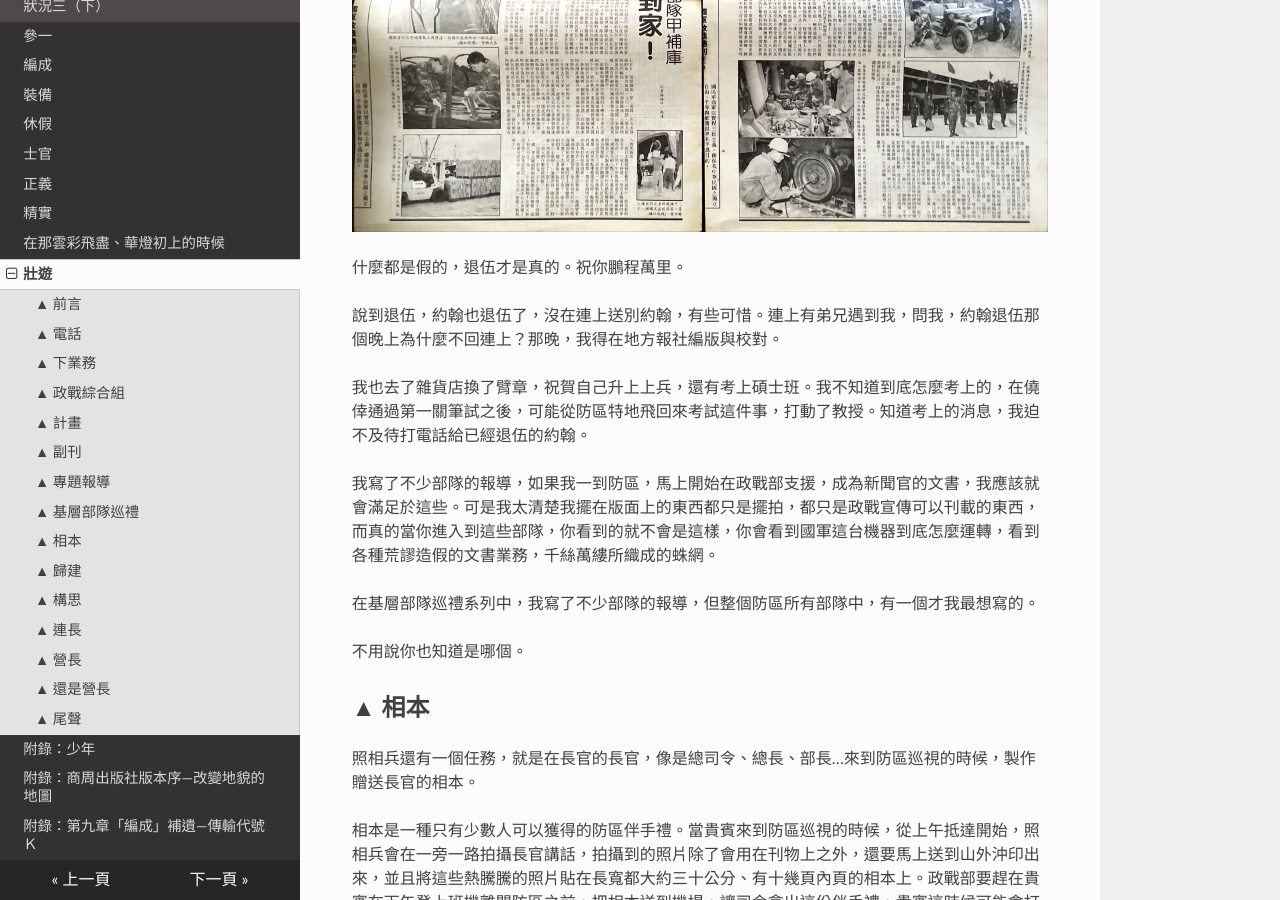
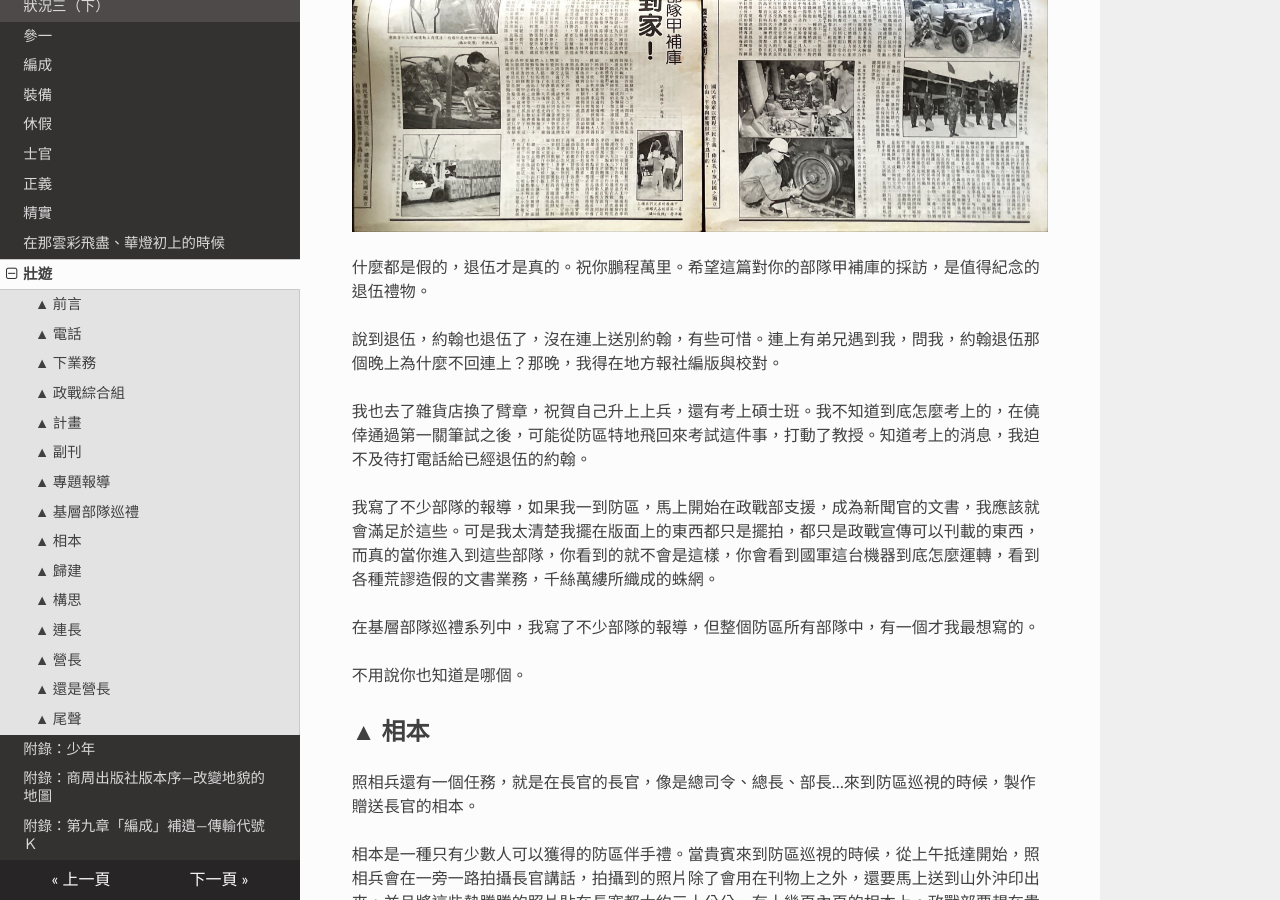
Before and after one commit to zonble/zk3, an MkDocs documentation site: the page built from docs/15_1.md, in a window 1280 px wide and 900 px high, scrolled down 22562 px. Built offline with MkDocs 1.6.1, drawn with Linux system fonts in a browser that asks for light colours; nearby versions of some CDN libraries.

Commit message:
Updates the new chapter.

```diff
--- a/docs/15_1.md
+++ b/docs/15_1.md
@@ -342,7 +342,7 @@
 
 ![基層部隊巡禮](15_images/p11.jpeg)
 
-什麼都是假的，退伍才是真的。祝你鵬程萬里。
+什麼都是假的，退伍才是真的。祝你鵬程萬里。希望這篇對你的部隊甲補庫的採訪，是值得紀念的退伍禮物。
 
 說到退伍，約翰也退伍了，沒在連上送別約翰，有些可惜。連上有弟兄遇到我，問我，約翰退伍那個晚上為什麼不回連上？那晚，我得在地方報社編版與校對。
 
```
